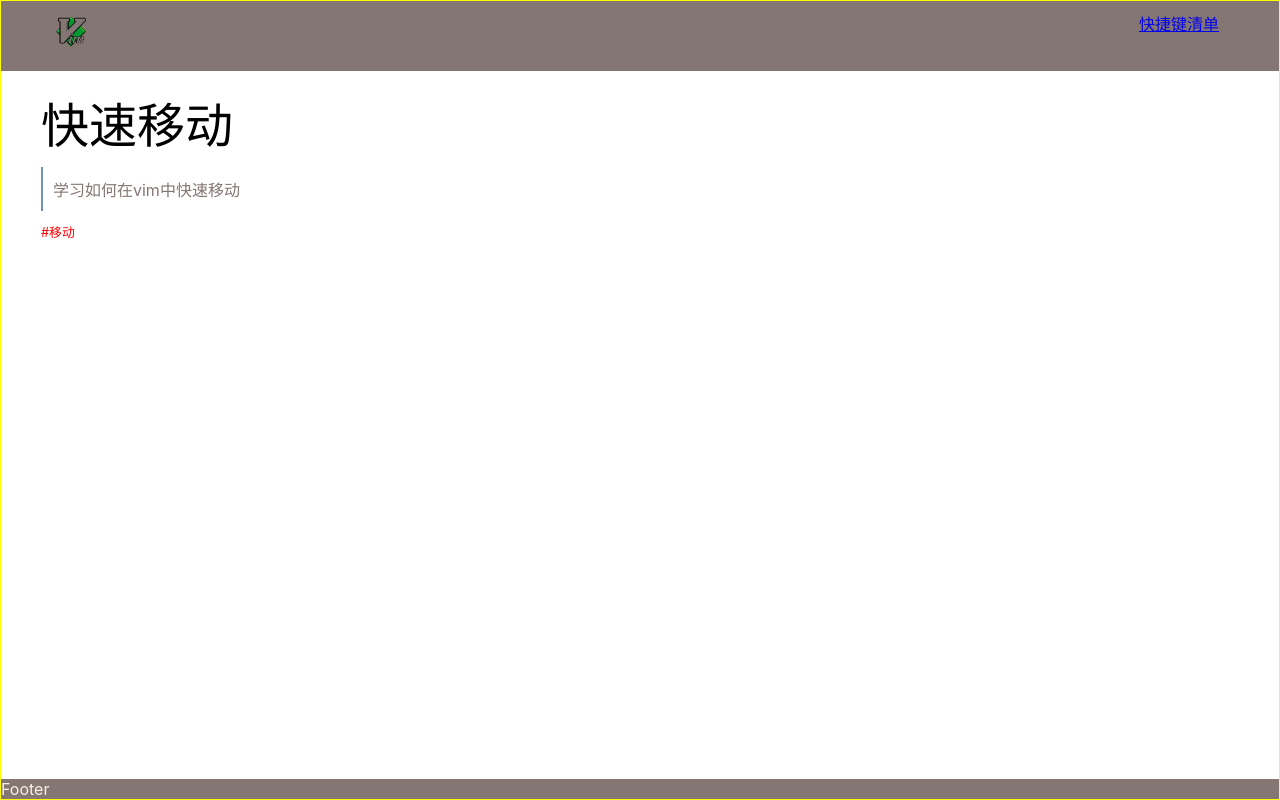
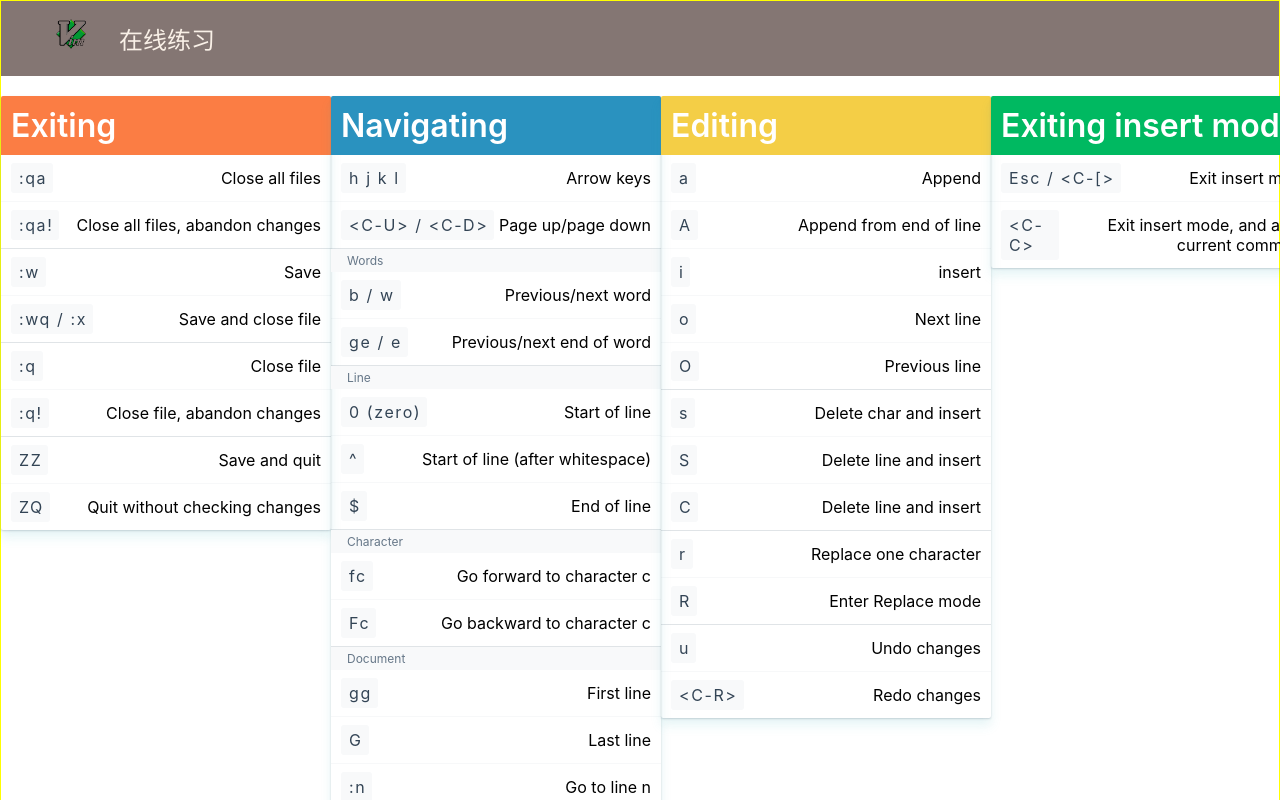
Before and after one commit to jkvim/jkvim, a React (Vite) app: page / in a window 1280 px wide. Built offline with nearby package versions, Linux system fonts and the light colour scheme.

Commit message:
feature: optimize ui

```diff
--- a/src/App.tsx
+++ b/src/App.tsx
@@ -12,10 +12,8 @@ import KataDetail from './pages/KataDetail/index';
 function App() {
   return (
     <Router>
-      <Home path="/" />
-      <CheatSheet path="/cheat-sheet"></CheatSheet>
-      <KataList path="/kata-list"></KataList>
-      <KataDetail path="/kata-detail/:id"></KataDetail>
+      <CheatSheet path="/"></CheatSheet>
+      <KataDetail path="/kata-detail"></KataDetail>
     </Router>
   );
 }
--- /dev/null
+++ b/src/components/KataBoard/index.css
@@ -0,0 +1,18 @@
+
+.kata-board__step {
+  padding: 10px 20px;
+  border: 2px solid var(--secondary--color);
+  color: var(--dark--color);
+  margin: 30px;
+  border-radius: 4px;
+}
+
+.kata-board_finished {
+  background: #ddf0d7;
+  border-color: #a4cd98;
+  color: #1c652c;
+  padding: 10px 35px 10px 14px;
+  border-radius: 4px;
+  margin: 30px;
+  width: 800px;
+}
--- /dev/null
+++ b/src/components/KataBoard/index.tsx
@@ -0,0 +1,97 @@
+import React, { useState, useCallback } from "react";
+import { Controlled } from "@jkvim/react-codemirror2";
+
+import './index.css'
+
+export default (props) => {
+  const [value, setValue] = useState("Hello World\nHello World\nHello World\nHello World\nHello World\nHello World\n");
+  const [currentStep, setStep] = useState(0);
+  const [isFinished, setFinished] = useState(false)
+
+  const steps = [
+    {
+      description: "使用 `j` 将光标移动到第五行",
+      position: {
+        line: 4,
+        ch: null
+      }
+    },
+    {
+      description: "使用 `k` 将光标移动到第三行",
+      position: {
+        line: 2,
+        ch: null
+      }
+    },
+    {
+      description: "使用 `l` 将光标移动到 *d*",
+      position: {
+        line: null,
+        ch: 10
+      }
+    },
+    {
+      description: "使用 `h` 将光标移动到 Hello 的 *o*",
+      position: {
+        line: null,
+        ch: 4
+      }
+    },
+  ]
+
+  const isPositionMatch = (
+    position: CodeMirror.Position
+  ) => {
+    const expectPosition = steps[currentStep].position
+    console.log('expect', expectPosition, position);
+
+    if (expectPosition.ch !== null && expectPosition.line !== null) {
+      const { ch, line } = expectPosition;
+      return ch === position.ch && line === position.line
+    }
+    if (expectPosition.ch !== null) {
+      return expectPosition.ch === position.ch
+    }
+    if (expectPosition.line !== null) {
+      return expectPosition.line === position.line;
+    }
+    return false
+  }
+
+  const handleCursorChange = (_, position: CodeMirror.Position) => {
+    console.log(currentStep);
+    if (isPositionMatch(position)) {
+      const nextStep = (currentStep + 1) % steps.length;
+      if (nextStep === 0) {
+        setFinished(true)
+        return
+      }
+      setStep(nextStep);
+    }
+  };
+
+  return (
+    <div className="kata-board">
+      <div className="kata-board__step">挑战{`${currentStep+1}: ${steps[currentStep].description}`}</div>
+      <Controlled
+        value={value}
+        options={{
+          lineNumbers: true,
+          mode: "text/x-csrc",
+          keyMap: "vim",
+          showCursorWhenSelecting: true,
+          inputStyle: "contenteditable",
+        }}
+        onBeforeChange={(editor, data, value) => {
+          setValue(value);
+        }}
+        onCursor={handleCursorChange}
+        editorDidMount={(editor) => {
+          editor.setCursor(0, 0);
+        }}
+      />
+     {isFinished && <div className="kata-board_finished">恭喜完成挑战!🎉</div>}
+    </div>
+  );
+
+};
--- a/src/layouts/NavBar.css
+++ b/src/layouts/NavBar.css
@@ -3,14 +3,31 @@
   background-color: var(--gray--color);
   height: 100%;
   padding: 10px 30px;
+  align-items: center;
 }
 
 .navbar__links {
-  flex: 1;
   display: flex;
-  justify-content: flex-end;
-  padding-right: 30px;
   color: var(--light--color);
+  font-size: 1.5rem;
+  text-decoration: none;
+  font-weight: 500;
+  width: auto;
+  padding: 10px 8px;
+  position: relative;
+}
+
+.navbar__links.active:after {
+  display: block;
+  content: '';
+  height: 0.25rem;
+  width: auto;
+  position: absolute;
+  bottom: -0.5rem;
+  left: 0;
+  right: 0;
+  bottom: -0.5rem;
+  background-color: var(--primary--color);
 }
 
 .navbar__logo {
--- a/src/layouts/NavBar.tsx
+++ b/src/layouts/NavBar.tsx
@@ -5,6 +5,10 @@ import logo from '../assets/vim8.png';
 import "./NavBar.css";
 
 export default () => {
+  const isActive = ({ isCurrent }) => {
+    return isCurrent ? { className: "active navbar__links" } : {}
+  }
+
   return (
     <div className="navbar">
       <div className="navbar__logo">
@@ -12,9 +16,9 @@ export default () => {
           <img src={logo} className="navbar__logo-icon" />
         </Link>
       </div>
-      <div className="navbar__links">
-        <Link to="/cheat-sheet">快捷键清单</Link>
-      </div>
+      <Link to="/kata-detail" className="navbar__links" getProps={isActive}>
+        在线练习
+      </Link>
     </div>
   );
 };
--- a/src/pages/Home/index.tsx
+++ b/src/pages/Home/index.tsx
@@ -2,28 +2,31 @@ import React, { useState } from "react";
 import NavBar from '../../layouts/NavBar'
 import Footer from '../../layouts/Footer'
 import Layout from '../../layouts/Layout'
-import { Link } from "@reach/router";
+import KataBoard from "../../components/KataBoard";
 
 import "./style.css";
+import ShortcutList from "../../components/ShortcutList";
+import CheatSheet from "../CheatSheet";
 
 const Home = (props) => {
   const header = <NavBar />;
   const body = (
     <div className="home__body">
-      <ul className="kata-list">
+      {/* <ul className="kata-list">
         <li className="kata-item">
           <div className="kata-title">快速移动</div>
           <div className="kata-description">学习如何在vim中快速移动</div>
           <div className="kata-tags">
             <span className="kata-tags-item">#移动</span>
           </div>
+          <KataBoard />
         </li>
-      </ul>
+      </ul> */}
     </div>
   );
   const footer = <Footer />;
 
-  return <Layout header={header} body={body} footer={footer} />;
+  return null
 };
 
 export default Home;
--- a/src/pages/KataDetail/index.tsx
+++ b/src/pages/KataDetail/index.tsx
@@ -5,6 +5,7 @@ import NavBar from "../../layouts/NavBar";
 import Footer from "../../layouts/Footer";
 
 import './style.css'
+import KataBoard from "../../components/KataBoard";
 
 export interface Step {
   description: string
@@ -15,100 +16,9 @@ export interface Step {
 }
 
 export default (props) => {
-  const [value, setValue] = useState("Hello World\nHello World\nHello World\nHello World\nHello World\nHello World\n");
-  const [currentStep, setStep] = useState(0);
-  const [isFinished, setFinished] = useState(false)
   const header = <NavBar />;
   const footer = <Footer />;
-
-
-  const steps = [
-    {
-      description: "使用 `j` 将光标移动到第五行",
-      position: {
-        line: 4,
-        ch: null
-      }
-    },
-    {
-      description: "使用 `k` 将光标移动到第三行",
-      position: {
-        line: 2,
-        ch: null
-      }
-    },
-    {
-      description: "使用 `l` 将光标移动到 *d*",
-      position: {
-        line: null,
-        ch: 10
-      }
-    },
-    {
-      description: "使用 `h` 将光标移动到 Hello 的 *o*",
-      position: {
-        line: null,
-        ch: 4
-      }
-    },
-  ]
-
-  const isPositionMatch = (
-    position: CodeMirror.Position
-  ) => {
-    const expectPosition = steps[currentStep].position
-    console.log('expect', expectPosition, position);
-
-    if (expectPosition.ch !== null && expectPosition.line !== null) {
-      const { ch, line } = expectPosition;
-      return ch === position.ch && line === position.line
-    }
-    if (expectPosition.ch !== null) {
-      return expectPosition.ch === position.ch
-    }
-    if (expectPosition.line !== null) {
-      return expectPosition.line === position.line;
-    }
-    return false
-  }
-
-  const handleCursorChange = (_, position: CodeMirror.Position) => {
-    console.log(currentStep);
-    if (isPositionMatch(position)) {
-      const nextStep = (currentStep + 1) % steps.length;
-      if (nextStep === 0) {
-        setFinished(true)
-        return
-      }
-      setStep(nextStep);
-    }
-  };
-
-  const body = (
-    <div className="kata-detail__body">
-      <div className="kata-detail__step">挑战{`${currentStep+1}: ${steps[currentStep].description}`}</div>
-      <Controlled
-        value={value}
-        options={{
-          lineNumbers: true,
-          mode: "text/x-csrc",
-          keyMap: "vim",
-          showCursorWhenSelecting: true,
-          inputStyle: "contenteditable",
-        }}
-        onBeforeChange={(editor, data, value) => {
-          setValue(value);
-        }}
-        onCursor={handleCursorChange}
-        editorDidMount={(editor) => {
-          editor.setCursor(0, 0);
-        }}
-      />
-     {isFinished && <div className="kata-dtail_finished">恭喜完成挑战!🎉</div>}
-    </div>
-  );
-
-  console.log('step', currentStep);
+  const body = <KataBoard />;
 
   return <Layout header={header} body={body} footer={footer} />;
 };
```
